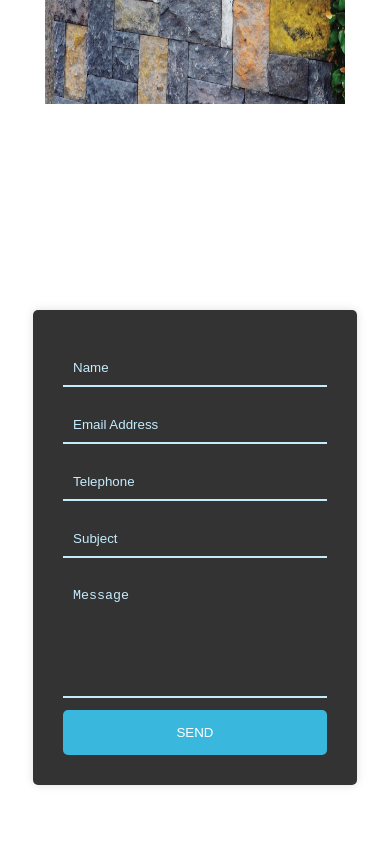
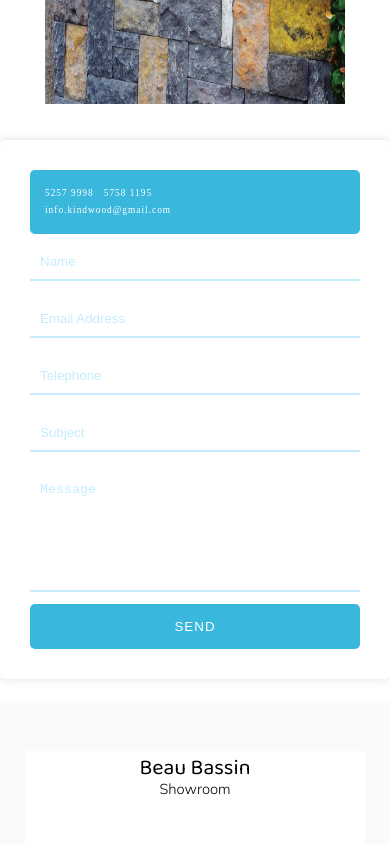
Before and after one commit to tioung/kindwoodA2hosting, a plain HTML site: page index.html in a window 390 px wide. Shown: the part 4120-4964 px from the top of the page. Drawn offline with Linux system fonts and the light colour scheme; grey boxes are pictures that could not be loaded.

Commit message:
to16dot0

```diff
--- a/index.html
+++ b/index.html
@@ -186,8 +186,13 @@
             </section> <!--end of roches -->
 
             <!-- CONTACT -->
-            <section class="contact" id='contact'>
+            <section class="contact" id="contact">
               <form class="contact-form">
+                  <div class="contact-details">
+                      <p>5257 9998 &nbsp 5758 1195</p>
+                      <p>info.kindwood@gmail.com</p>
+                  </div>
+                  <div class="contact-cols">
                       <div class="input-fields">
                           <input type="text" class="input" name='name' placeholder="Name">
                           <input type="email" class="input" name='email' required placeholder="Email Address">
@@ -197,6 +202,7 @@
                       <div class="msg">
                           <textarea name='message' required placeholder="Message"></textarea>
                           <button class="btn">Send</button>
+                      </div>
                   </div>
 
               </form>
--- a/style.css
+++ b/style.css
@@ -628,22 +628,38 @@ iframe{
 .map-ltk iframe{
   opacity: 0;
 }
+
 .contact{
-  width: 100%;
-  height: 100vh;
-  display: flex;
-  justify-content: center;
-  align-items: center;
+    padding: 8rem 0 10rem;
   }
 
   .contact-form{
     max-width: 550px;
     margin: 0 auto;
-  background: rgba(0,0,0,0.8);
+    background: #fff;
     padding: 30px;
     border-radius: 5px;
     display: flex;
+    flex-direction: column;
     box-shadow:0 0 10px rgba(0,0,0,0.13)
+  }
+
+  .contact-details{
+    width:100%;
+    font-size: 1.3rem;
+    background: rgba(57,183,221,1);
+    letter-spacing: 1px;
+    display: flex;
+    justify-content: space-between;
+    padding: 15px;
+    border-radius: 5px;
+    color: #fff;
+    border: none;
+  }
+
+  .contact-cols{
+      display: flex;
+      /* width: 100%; */
   }
 
   .input-fields{
@@ -664,7 +680,7 @@ iframe{
     border: 0;
     border-bottom: 2px solid #c5ecfd;
     padding: 10px;
-  color: #c5ecfd;
+    color: #666;
     width: 100%;
   }
 
@@ -685,7 +701,8 @@ iframe{
     color: #c5ecfd;
   }
 
-.contact-form .btn{
+  .msg .btn{
+    letter-spacing: 1px;
     width:100%;
     background: #39b7dd;
     text-align: center;
@@ -697,8 +714,14 @@ iframe{
     border: none;
   }
 
+  @media (max-width:800px){
+    .contact{
+        padding: 5rem 0 7rem;
+    }
+  }
+
   @media (max-width:600px){
-  .contact-form{
+    .contact-cols{
       flex-direction: column;
     }
     .msg textarea{
@@ -707,6 +730,21 @@ iframe{
     .input-fields,
     .msg{
       width: 100%;
+    }
+    .contact{
+        padding: 3rem 0 5rem;
+    }
+  }
+
+  @media (max-width:475px){
+    .contact-details{
+        flex-direction: column;
+    }
+    .contact-details p{
+      margin: 0.5rem 0;
+    }
+    .contact{
+        padding: 2rem 0 3rem;
     }
   }
 
```
Lines whose indentation alone changed are shown as unchanged.
